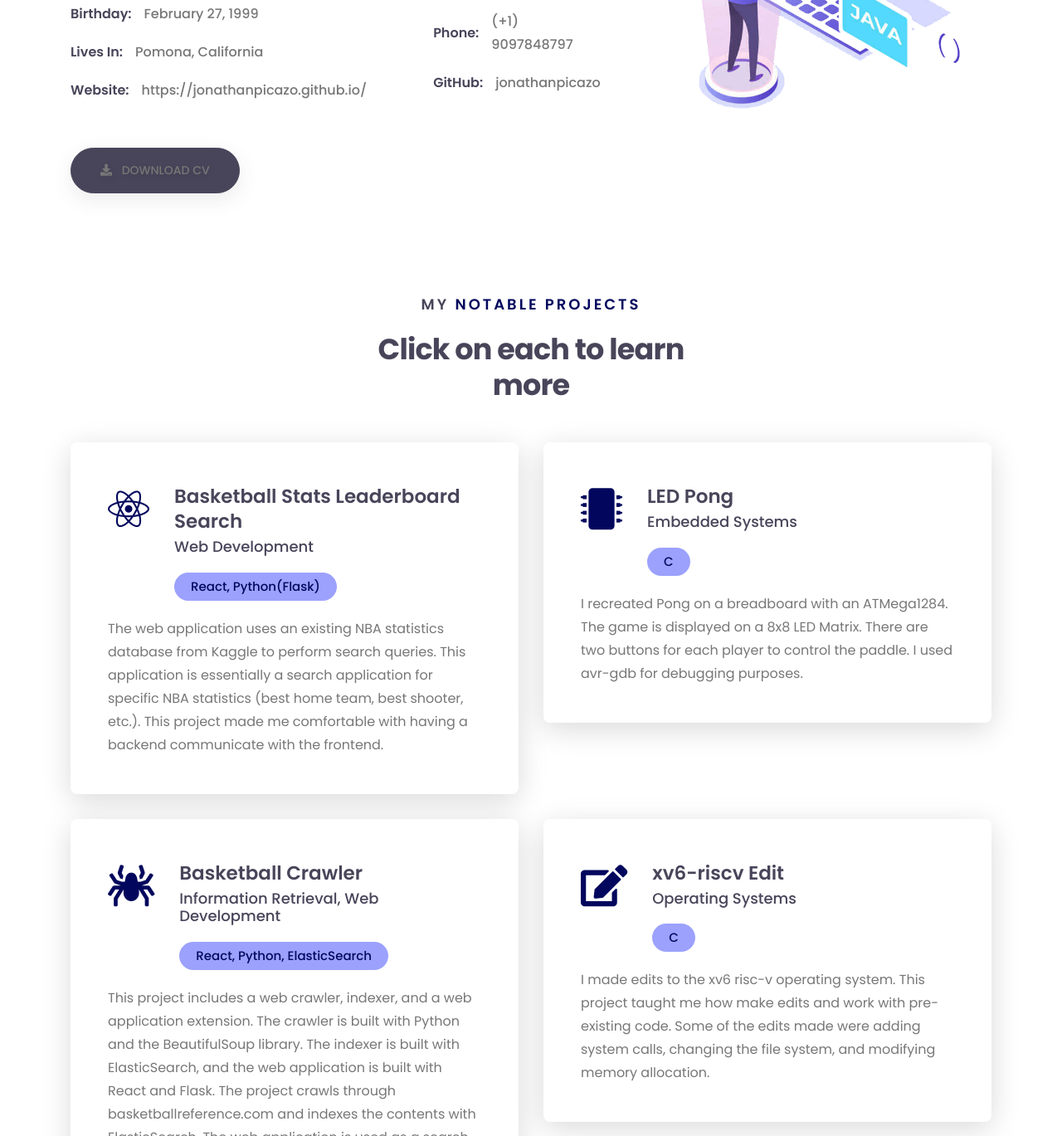
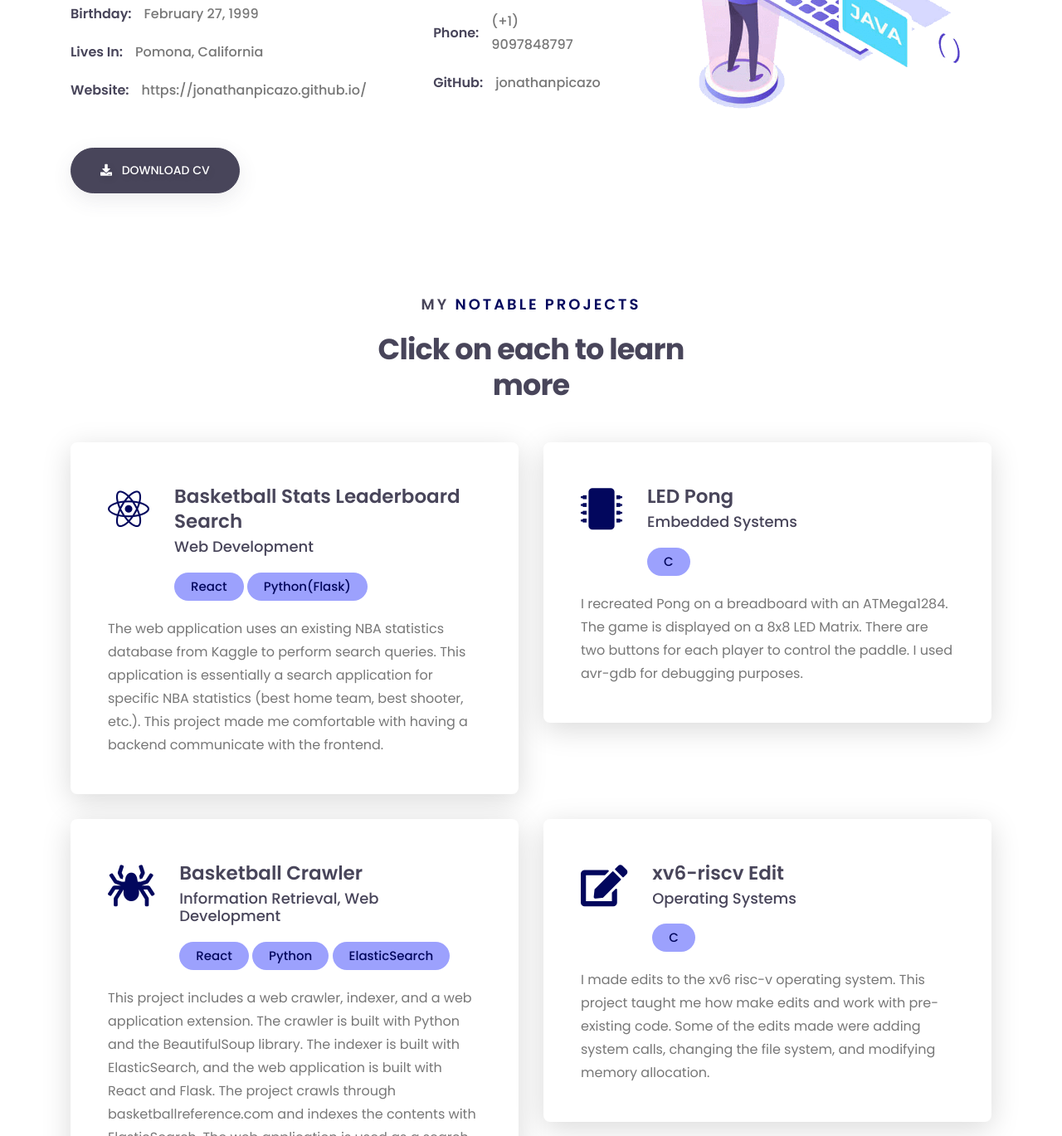
Before and after one commit to jonathanpicazo/jonathanpicazo.github.io, a plain HTML site: page index.html in a window 1280 px wide. Shown: the part 1575-2944 px from the top of the page at 83% size. Drawn offline with Linux system fonts and the light colour scheme.

Commit message:
changed cv css

```diff
--- a/css/custom/main.css
+++ b/css/custom/main.css
@@ -65,6 +65,10 @@
 
 a:hover {
   text-decoration: none;
+}
+
+a.btn-inline {
+  color:#ffffff
 }
 
 ul,
--- a/index.html
+++ b/index.html
@@ -363,7 +363,8 @@
                                 <div class="resume-meta">
                                     <h4>Basketball Stats Leaderboard Search</h4>
                                     <h5>Web Development</h5>
-                                    <h6>React, Python(Flask)</h6>
+                                    <h6>React</h6>
+                                    <h6>Python(Flask)</h6>
                                 </div>
                             </div>
                             <div class="resume-text">
@@ -402,7 +403,9 @@
                                 <div class="resume-meta">
                                     <h4>Basketball Crawler</h4>
                                     <h5>Information Retrieval, Web Development</h5>
-                                    <h6>React, Python, ElasticSearch</h6>
+                                    <h6>React</h6>
+                                    <h6>Python</h6>
+                                    <h6>ElasticSearch</h6>
                                 </div>
                             </div>
                             <div class="resume-text">
```
